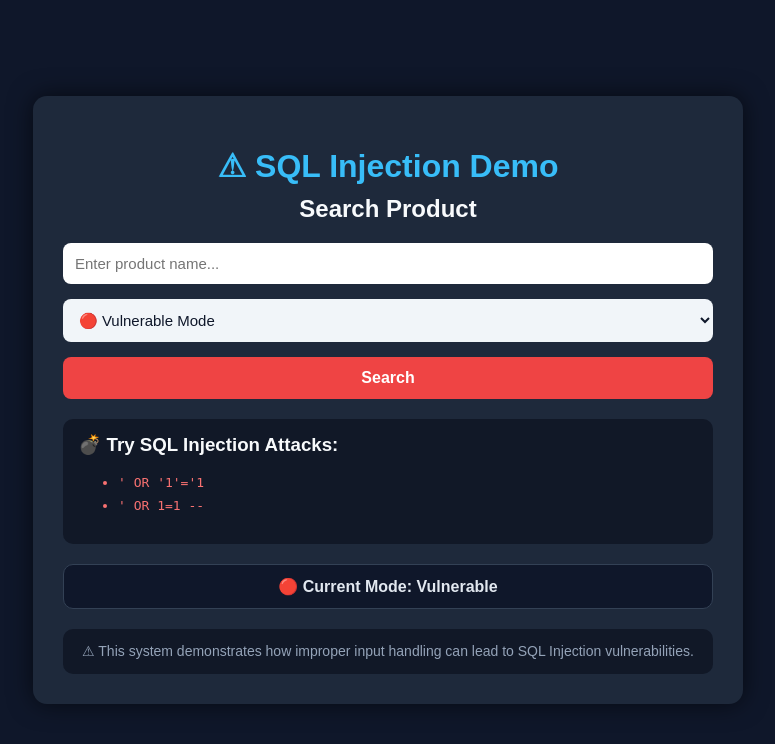
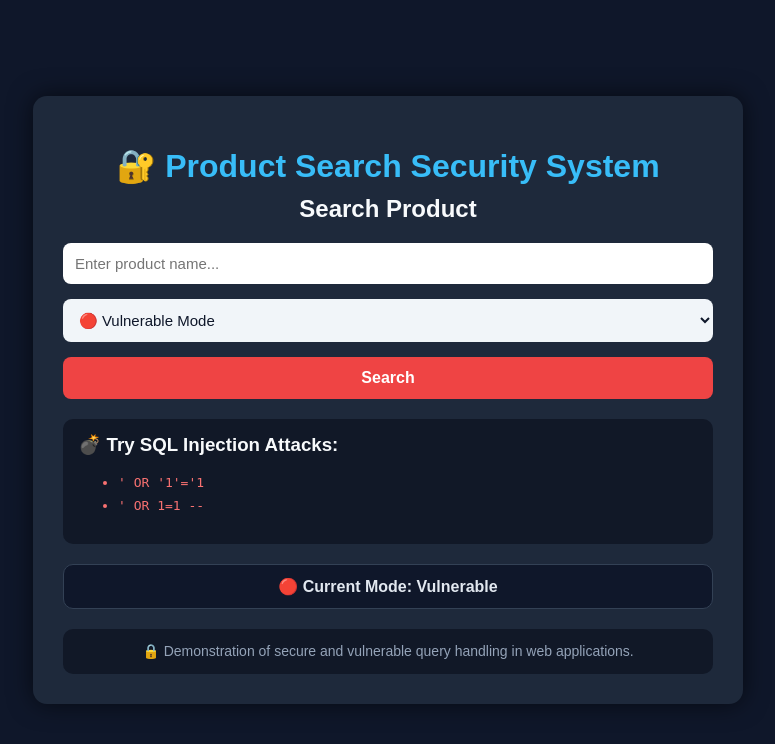
Before and after one commit to Anurag-Mendhe/SQL-Injection-Project, a Flask app: page / in a window 1280 px wide. Shown: the top 744 px of the page, without its empty margins (252-1027 px from the left). Run offline with Flask 3, Linux system fonts and the light colour scheme.

Commit message:
Modify Index.html

```diff
--- a/templates/index.html
+++ b/templates/index.html
@@ -13,7 +13,7 @@
 
   <body>
     <div class="container">
-      <h1>⚠ SQL Injection Demo</h1>
+      <h1>🔐 Product Search Security System</h1>
 
       <h2>Search Product</h2>
 
@@ -91,8 +91,8 @@
 
       <!-- 📝 Note -->
       <div class="note">
-        ⚠ This system demonstrates how improper input handling can lead to SQL
-        Injection vulnerabilities.
+        🔒 Demonstration of secure and vulnerable query handling in web
+        applications.
       </div>
     </div>
   </body>
```
